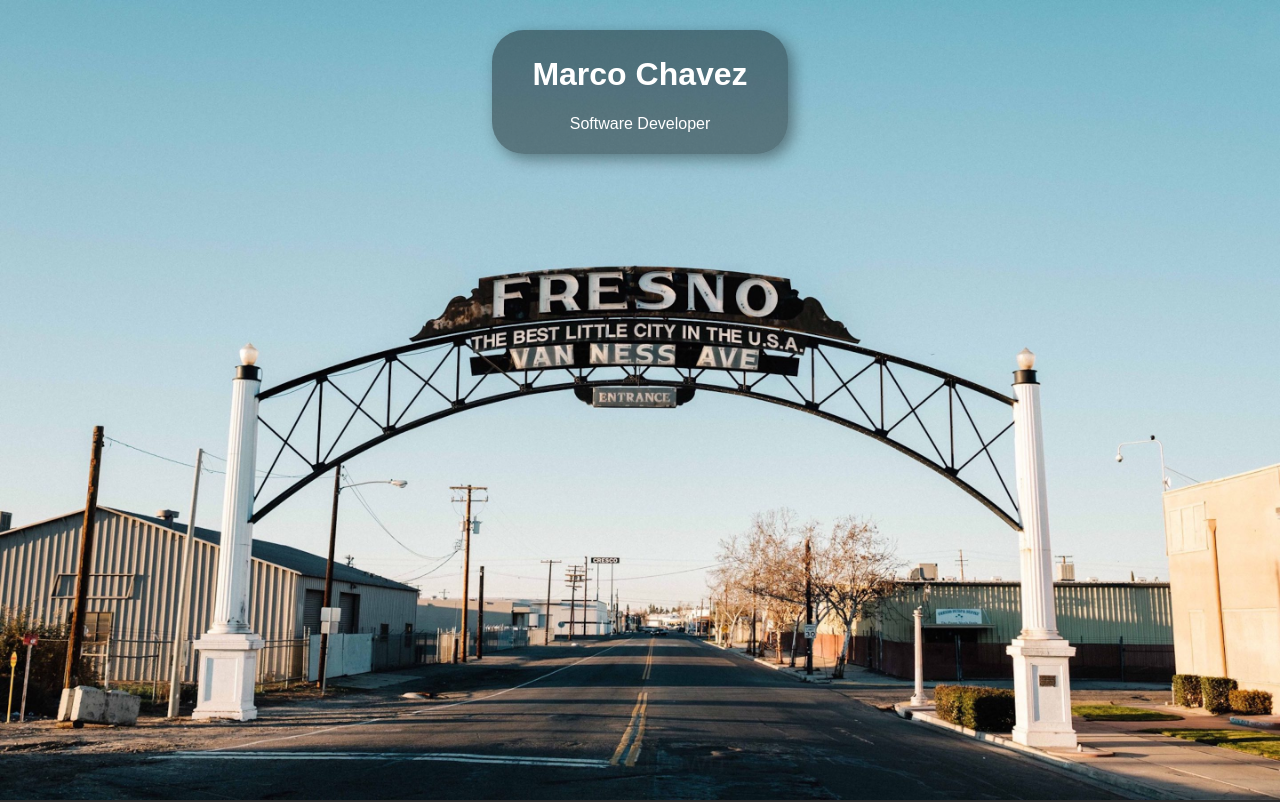
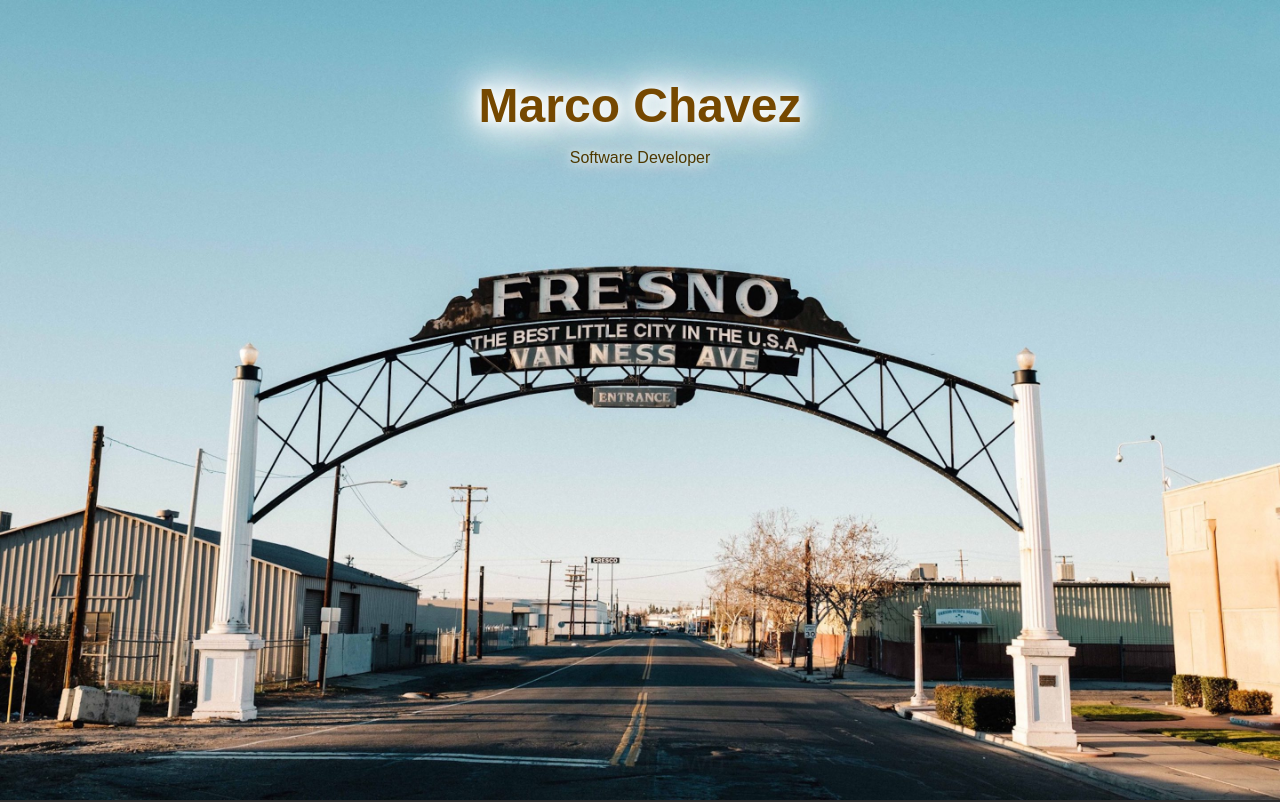
Before and after one commit to mxrcochxvez/billreminders, a React (Create React App) app: page / in a window 1280 px wide. Shown: the top 802 px of the page. Built offline with nearby package versions, Linux system fonts and the light colour scheme.

Commit message:
changing title styles

```diff
--- a/src/components/Hero.js
+++ b/src/components/Hero.js
@@ -1,12 +1,12 @@
 import React from 'react'
-import {HeroContainer, HeroDescription, HeroInner, ScrollDown} from "./styles/HeroStyles";
+import {HeroContainer, HeroDescription, HeroInner, HeroInnerTitle, ScrollDown} from "./styles/HeroStyles";
 
 export default function Hero() {
     return (
         <HeroContainer>
             <HeroInner>
-                <h1 className="hero_inner_title">Marco Chavez</h1>
-                <HeroDescription className="hero_inner_description">Software Developer</HeroDescription>
+                <HeroInnerTitle>Marco Chavez</HeroInnerTitle>
+                <HeroDescription>Software Developer</HeroDescription>
             </HeroInner>
             <ScrollDown className="scroll_down">Scroll Down</ScrollDown>
         </HeroContainer>
--- a/src/components/styles/HeroStyles.js
+++ b/src/components/styles/HeroStyles.js
@@ -18,17 +18,18 @@ export const HeroContainer = styled.div`
 
 export const HeroInner = styled.div`
   margin-top: 30px;
-  padding: 5px 40px;
-
-  border-radius: 32px;
-  background: rgba(0,0,0,.4);
-  box-shadow: 5px 5px 15px rgba(0,0,0,.4);
+  text-shadow: 0 0 10px #fff, 0 0 20px #fff, 0 0 30px #FFFFFF, 0 0 40px #FFFFFF, 0 0 50px #FFFFFF, 0 0 60px #FFFFFF, 0 0 70px #FFFFFF;
 `
 
-export const HeroInnerTitle = styled.h1``
+export const HeroInnerTitle = styled.h1`
+  font-size: 3em;
+  margin: 3rem 0 0 0;
+  color: #754800;
+`
 
 export const HeroDescription = styled.p`
   text-align: center;
+  color: #4d3800;
 `
 
 export const ScrollDown = styled.span`
```
